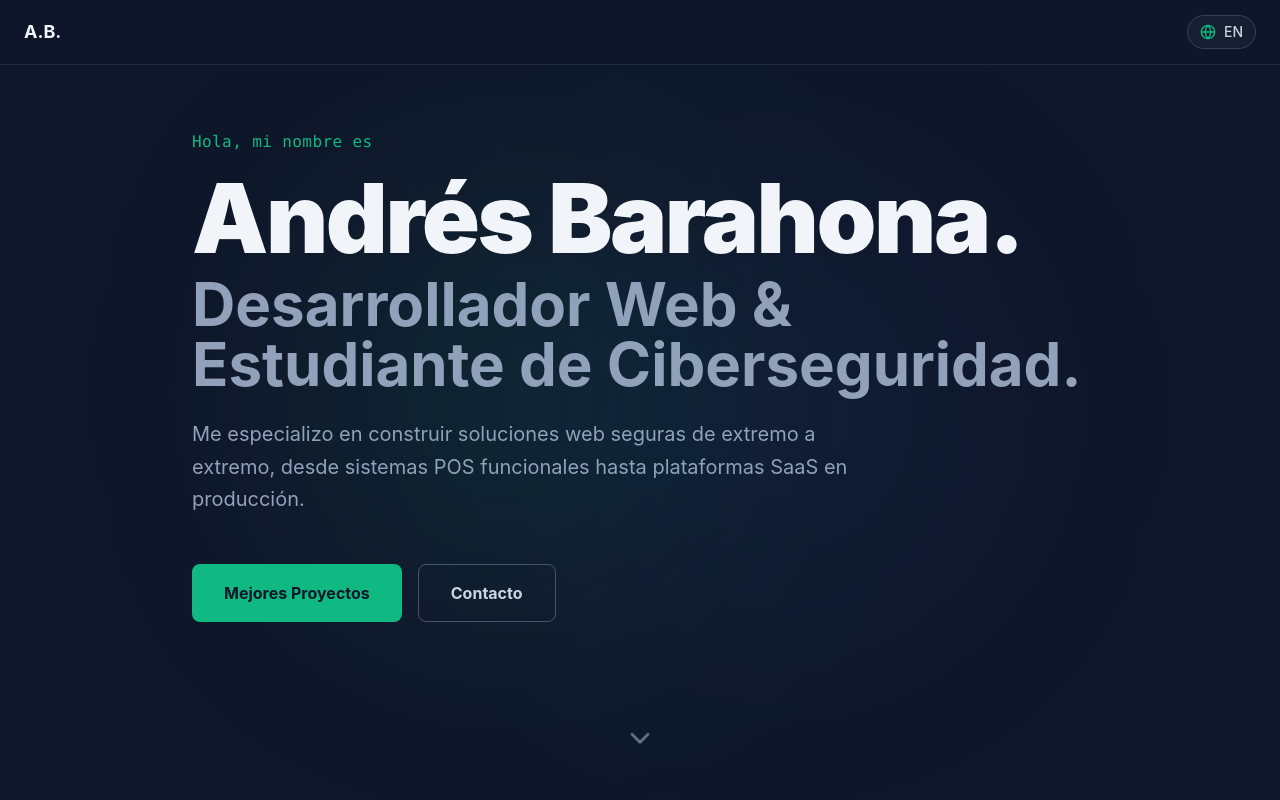
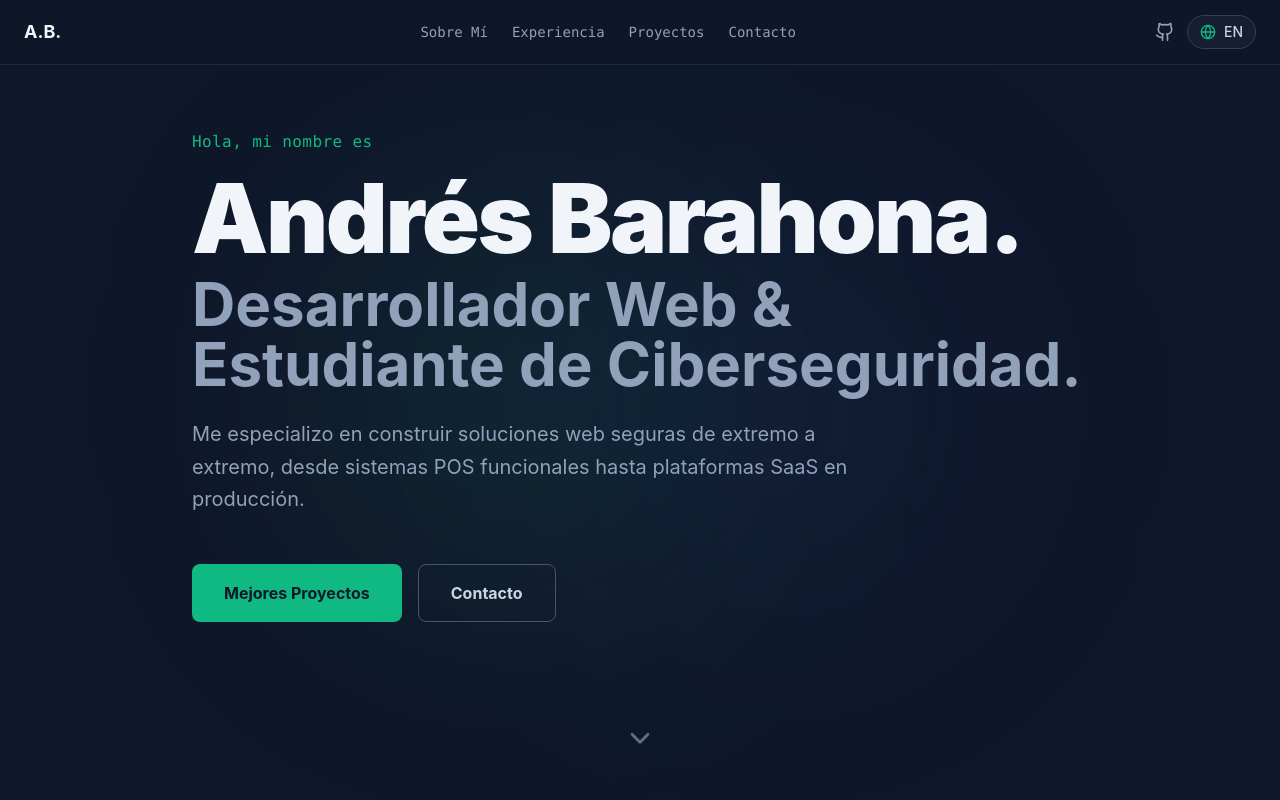
Before and after one commit to drax1425/Portafolio, a React (Vite) app: page / in a window 1280 px wide. Shown: the top 800 px of the page. Built offline with nearby package versions, Linux system fonts and the light colour scheme.

Commit message:
feat: add navbar section links, GitHub icon, and mailto fallback in contact

```diff
--- a/src/App.jsx
+++ b/src/App.jsx
@@ -1,18 +1,23 @@
 import React, { useState, useEffect } from 'react'
-import { motion, AnimatePresence } from 'framer-motion'
-import { Globe } from 'lucide-react'
+import { motion } from 'framer-motion'
+import { Globe, Github } from 'lucide-react'
 
-// Components
-import Hero from './components/Hero'
-import About from './components/About'
-import Experience from './components/Experience'
-import Skills from './components/Skills'
-import Projects from './components/Projects'
+import Hero         from './components/Hero'
+import About        from './components/About'
+import Experience   from './components/Experience'
+import Skills       from './components/Skills'
+import Projects     from './components/Projects'
 import LocalPOSLanding from './components/LocalPOSLanding'
 
-// Data
-import strings from './data/strings.json'
+import strings      from './data/strings.json'
 import projectsData from './data/projects.json'
+
+const NAV_LINKS = [
+  { id: 'about',      es: 'Sobre Mí',    en: 'About'      },
+  { id: 'experience', es: 'Experiencia', en: 'Experience'  },
+  { id: 'projects',   es: 'Proyectos',   en: 'Projects'    },
+  { id: 'contact',    es: 'Contacto',    en: 'Contact'     },
+]
 
 function App() {
   const [lang, setLang] = useState('es')
@@ -22,7 +27,9 @@ function App() {
 
   useEffect(() => {
     document.documentElement.lang = lang
-    document.title = lang === 'es' ? 'Andrés Barahona | Portafolio' : 'Andrés Barahona | Portfolio'
+    document.title = lang === 'es'
+      ? 'Andrés Barahona | Portafolio'
+      : 'Andrés Barahona | Portfolio'
   }, [lang])
 
   const scrollTo = (id) => {
@@ -36,40 +43,63 @@ function App() {
     setTimeout(() => setCopied(false), 2000)
   }
 
-  // --- Secondary app state: LocalPOS Landing view ---
   if (viewingLanding === 'localpos') {
     return <LocalPOSLanding lang={lang} onBack={() => setViewingLanding(null)} />
   }
 
-  // --- Main Portfolio View ---
   return (
     <div className="min-h-screen bg-darkBg text-slate-300 font-sans selection:bg-emeraldAccent/30 selection:text-emerald-200">
 
-      {/* Navbar/Header */}
+      {/* Navbar */}
       <header className="fixed top-0 w-full z-50 bg-darkBg/80 backdrop-blur-md border-b border-slate-800">
-        <div className="max-w-7xl mx-auto px-6 h-16 flex items-center justify-between">
+        <div className="max-w-7xl mx-auto px-6 h-16 flex items-center justify-between gap-4">
+
           <button
             onClick={() => window.scrollTo({ top: 0, behavior: 'smooth' })}
-            className="text-lg font-bold text-slate-100 hover:text-emeraldAccent transition-colors"
+            className="text-lg font-bold text-slate-100 hover:text-emeraldAccent transition-colors flex-shrink-0"
           >
             A.B.
           </button>
 
+          {/* Section links — hidden on mobile */}
+          <nav className="hidden md:flex items-center gap-6 font-mono text-sm text-slate-400">
+            {NAV_LINKS.map(link => (
               <button
+                key={link.id}
+                onClick={() => scrollTo(link.id)}
+                className="hover:text-emeraldAccent transition-colors"
+              >
+                {lang === 'es' ? link.es : link.en}
+              </button>
+            ))}
+          </nav>
+
+          <div className="flex items-center gap-3 flex-shrink-0">
+            <a
+              href="https://github.com/drax1425"
+              target="_blank"
+              rel="noopener noreferrer"
+              aria-label="GitHub"
+              className="text-slate-400 hover:text-emeraldAccent transition-colors"
+            >
+              <Github size={20} />
+            </a>
+            <button
+              onClick={() => setLang(l => l === 'es' ? 'en' : 'es')}
               className="flex items-center gap-2 px-3 py-1.5 rounded-full border border-slate-700 hover:border-emeraldAccent/50 bg-darkSurface/50 text-sm font-medium transition-colors"
-            onClick={() => setLang(l => l === 'es' ? 'en' : 'es')}
             >
               <Globe size={16} className="text-emeraldAccent" />
               {lang === 'es' ? 'EN' : 'ES'}
             </button>
           </div>
+        </div>
       </header>
 
-      {/* Main Content Layout */}
+      {/* Content */}
       <main>
         <Hero t={t} scrollTo={scrollTo} />
         <About t={t} />
-        <Experience t={t} lang={lang} />
+        <Experience lang={lang} />
         <Skills t={t} />
         <Projects
           t={t}
@@ -78,7 +108,7 @@ function App() {
           onViewLanding={setViewingLanding}
         />
 
-        {/* Contact CTA Section */}
+        {/* Contact */}
         <section id="contact" className="py-24 px-6 relative bg-emeraldAccent/5 border-t border-emeraldAccent/10">
           <div className="max-w-3xl mx-auto text-center">
             <motion.h2
@@ -100,26 +130,37 @@ function App() {
                 ? 'Actualmente buscando oportunidades en Desarrollo Web y Ciberseguridad. Mi bandeja de entrada siempre está abierta.'
                 : 'Currently looking for opportunities in Web Development and Cybersecurity. My inbox is always open.'}
             </motion.p>
-            <motion.button
-              onClick={handleCopyEmail}
-              className="inline-block px-8 py-4 bg-emeraldAccent hover:bg-emerald-400 text-slate-900 font-bold rounded-lg transition-colors duration-200 cursor-pointer"
+            <motion.div
+              className="flex flex-col sm:flex-row gap-4 justify-center items-center"
               initial={{ opacity: 0, y: 20 }}
               whileInView={{ opacity: 1, y: 0 }}
               viewport={{ once: true }}
               transition={{ delay: 0.2 }}
             >
+              <button
+                onClick={handleCopyEmail}
+                className="px-8 py-4 bg-emeraldAccent hover:bg-emerald-400 text-slate-900 font-bold rounded-lg transition-colors duration-200 cursor-pointer"
+              >
                 {copied
                   ? (lang === 'es' ? '¡Correo copiado!' : 'Email copied!')
                   : (lang === 'es' ? 'Saludar' : 'Say Hello')}
-            </motion.button>
+              </button>
+              <a
+                href="mailto:andresbarahona906@gmail.com"
+                className="px-8 py-4 border border-emeraldAccent/50 hover:border-emeraldAccent text-emeraldAccent font-bold rounded-lg transition-colors duration-200"
+              >
+                {lang === 'es' ? 'Enviar Email' : 'Send Email'}
+              </a>
+            </motion.div>
           </div>
         </section>
       </main>
 
-      {/* Footer */}
       <footer className="py-8 text-center border-t border-slate-800">
         <p className="text-slate-500 font-mono text-sm">
-          {lang === 'es' ? 'Diseñado & Construido por Andrés Barahona' : 'Designed & Built by Andrés Barahona'}
+          {lang === 'es'
+            ? 'Diseñado & Construido por Andrés Barahona'
+            : 'Designed & Built by Andrés Barahona'}
         </p>
       </footer>
     </div>
```
Lines whose indentation alone changed are shown as unchanged.
